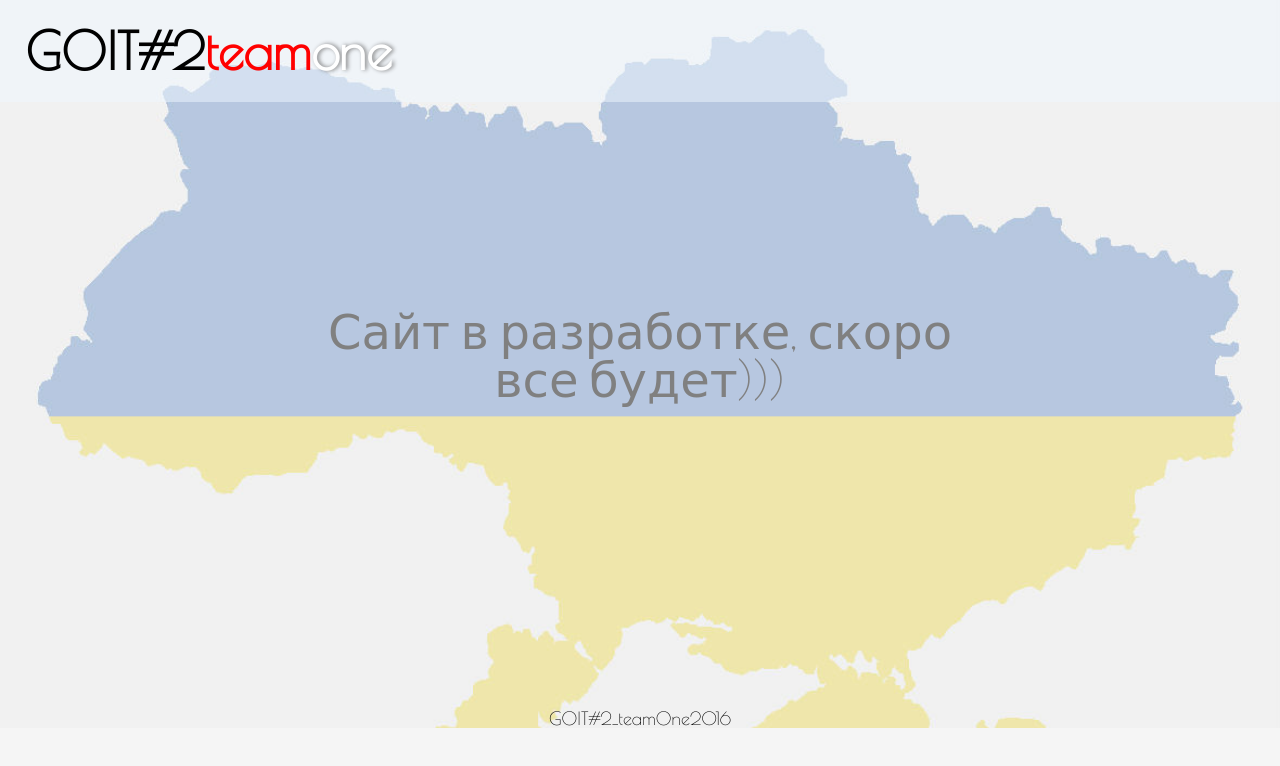
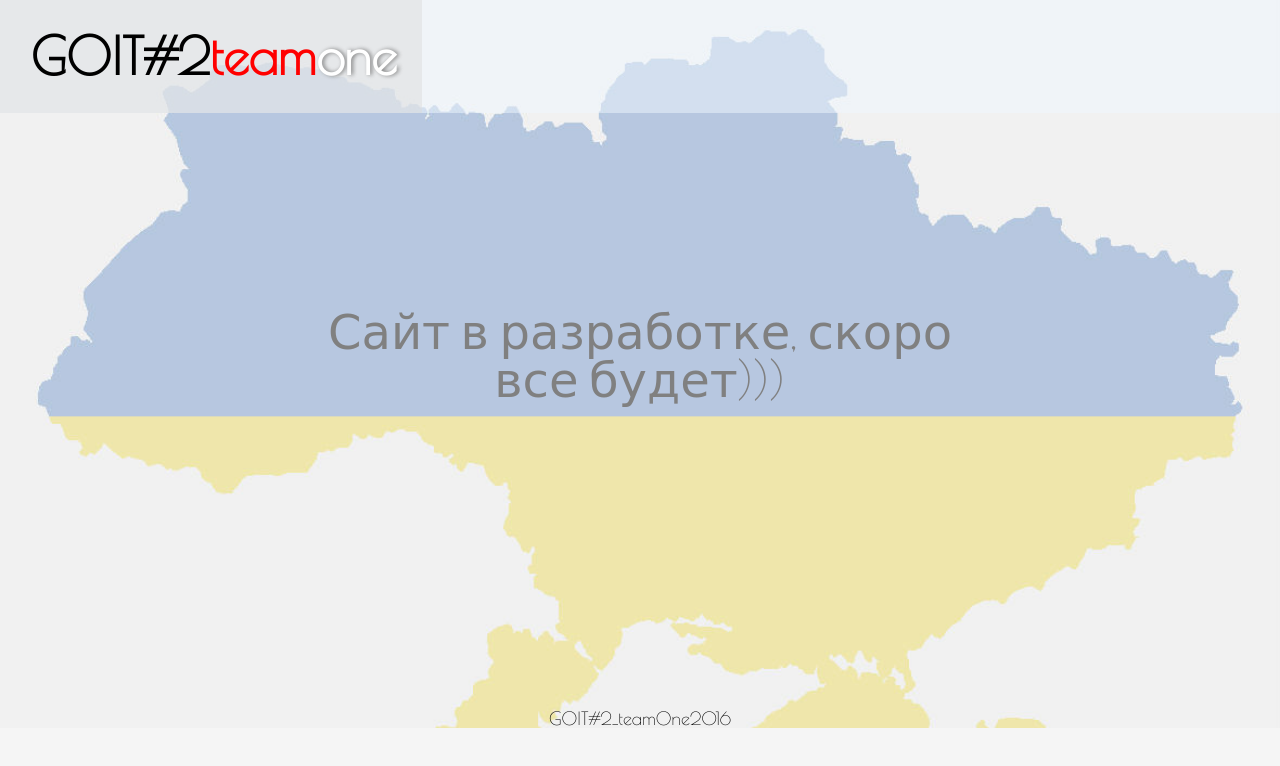
Before and after one commit to Rytoff/global_project, a plain HTML site: page index.html in a window 1280 px wide. Drawn offline with nearby package versions, Linux system fonts and the light colour scheme.

Commit message:
added some style for header

```diff
--- a/css/main.css
+++ b/css/main.css
@@ -20,7 +20,8 @@ main header	{
 main header .logo	{
 	float: left;
 	width: 33%;
-	padding: 2%;
+	padding: 2.4%;
+	background-color: rgba(220,220,220,.5);
 
 }
 main header .logo h1	{
```
